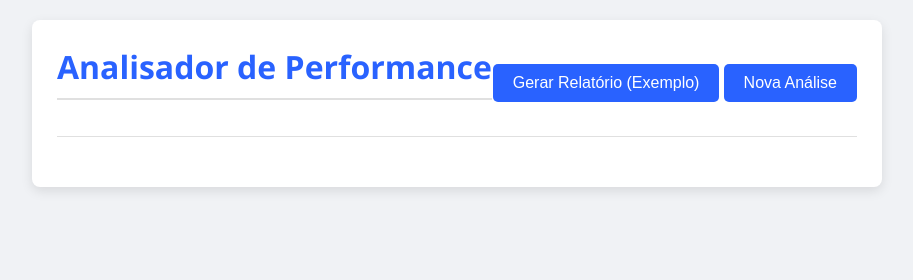
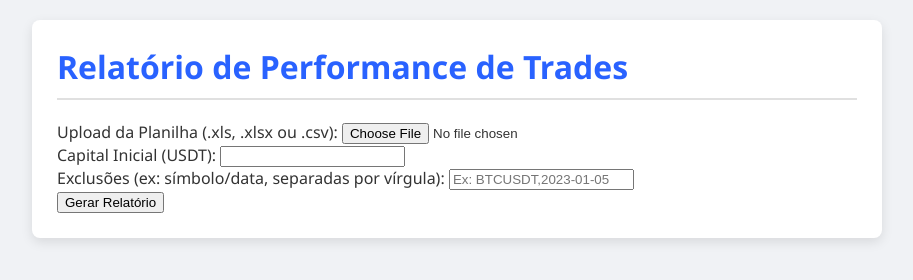
Before and after one commit to Fernnog/Relatorio-binance, a plain HTML site: page index.html in a window 1280 px wide. Shown: the whole page, without its empty margins (183-1096 px from the left). Drawn offline with nearby package versions, Linux system fonts and the light colour scheme.

Commit message:
Update index.html

```diff
--- a/index.html
+++ b/index.html
@@ -1,33 +1,39 @@
 <!DOCTYPE html>
 <html lang="pt-br">
 <head>
-    <meta charset="UTF-8">
-    <meta name="viewport" content="width=device-width, initial-scale=1.0">
-    <title>Analisador de Trades</title>
-    <!-- Link para o arquivo de estilos CSS -->
-    <link rel="stylesheet" href="style.css">
+  <meta charset="UTF-8">
+  <title>Relatório de Performance de Trades</title>
+  <link rel="stylesheet" href="style.css">
 </head>
 <body>
+  <div class="container">
+    <h1>Relatório de Performance de Trades</h1>
+    <form id="trade-form">
+      <div class="campo">
+        <label for="trade-file">Upload da Planilha (.xls, .xlsx ou .csv):</label>
+        <input type="file" id="trade-file" accept=".csv, .xls, .xlsx" required>
+      </div>
+      <div class="campo">
+        <label for="capital-inicial">Capital Inicial (USDT):</label>
+        <input type="number" id="capital-inicial" min="0" step="0.01" required>
+      </div>
+      <div class="campo">
+        <label for="exclusoes">Exclusões (ex: símbolo/data, separadas por vírgula):</label>
+        <input type="text" id="exclusoes" placeholder="Ex: BTCUSDT,2023-01-05">
+      </div>
+      <button type="submit">Gerar Relatório</button>
+    </form>
 
-    <div class="container">
-        <!-- ÁREA DE CONTROLES -->
-        <div class="controles">
-            <h1>Analisador de Performance</h1>
-            <div>
-                <!-- Botão para gerar um relatório de exemplo -->
-                <button id="gerarRelatorioBtn">Gerar Relatório (Exemplo)</button>
-                <!-- O NOVO BOTÃO QUE VOCÊ PEDIU -->
-                <button id="novaAnaliseBtn">Nova Análise</button>
-            </div>
-        </div>
-
-        <!-- ÁREA DOS RELATÓRIOS (Inicialmente vazia) -->
-        <div id="area-relatorios">
-            <!-- Os relatórios serão inseridos aqui via JavaScript -->
-        </div>
+    <!-- MELHORIA ADICIONADA: Indicador de Carregamento -->
+    <div id="loading" class="loading-indicator" style="display: none;">
+      Analisando operações, por favor aguarde...
     </div>
 
-    <!-- Link para o arquivo JavaScript (colocado no final para melhor performance) -->
-    <script src="script.js"></script>
+    <div id="relatorio" class="relatorio"></div>
+    <div id="erro" class="erro"></div>
+  </div>
+  <script src="https://cdnjs.cloudflare.com/ajax/libs/xlsx/0.18.5/xlsx.full.min.js"></script>
+  <script src="https://cdn.jsdelivr.net/npm/html2canvas@1.4.1/dist/html2canvas.min.js"></script>
+  <script src="app.js"></script>
 </body>
 </html>
```
